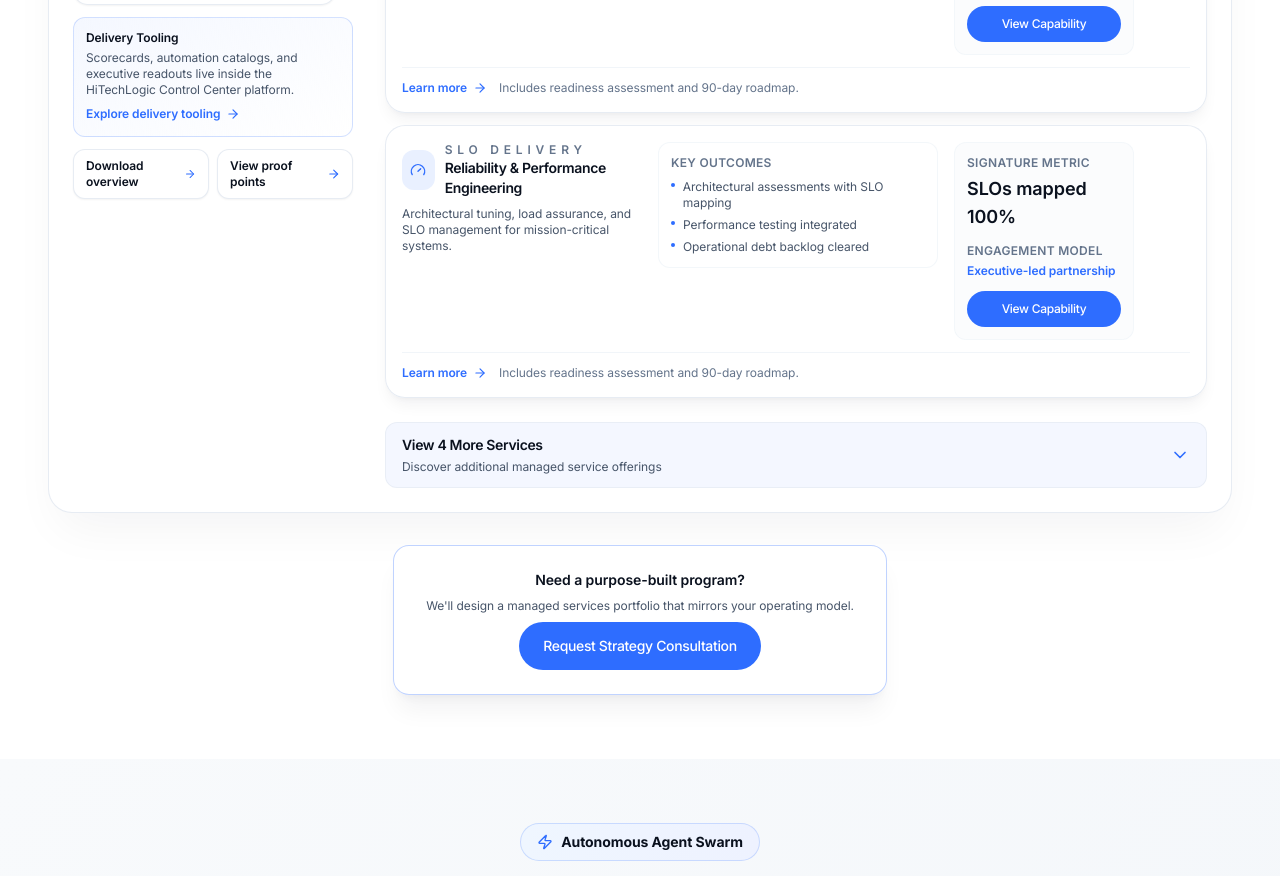
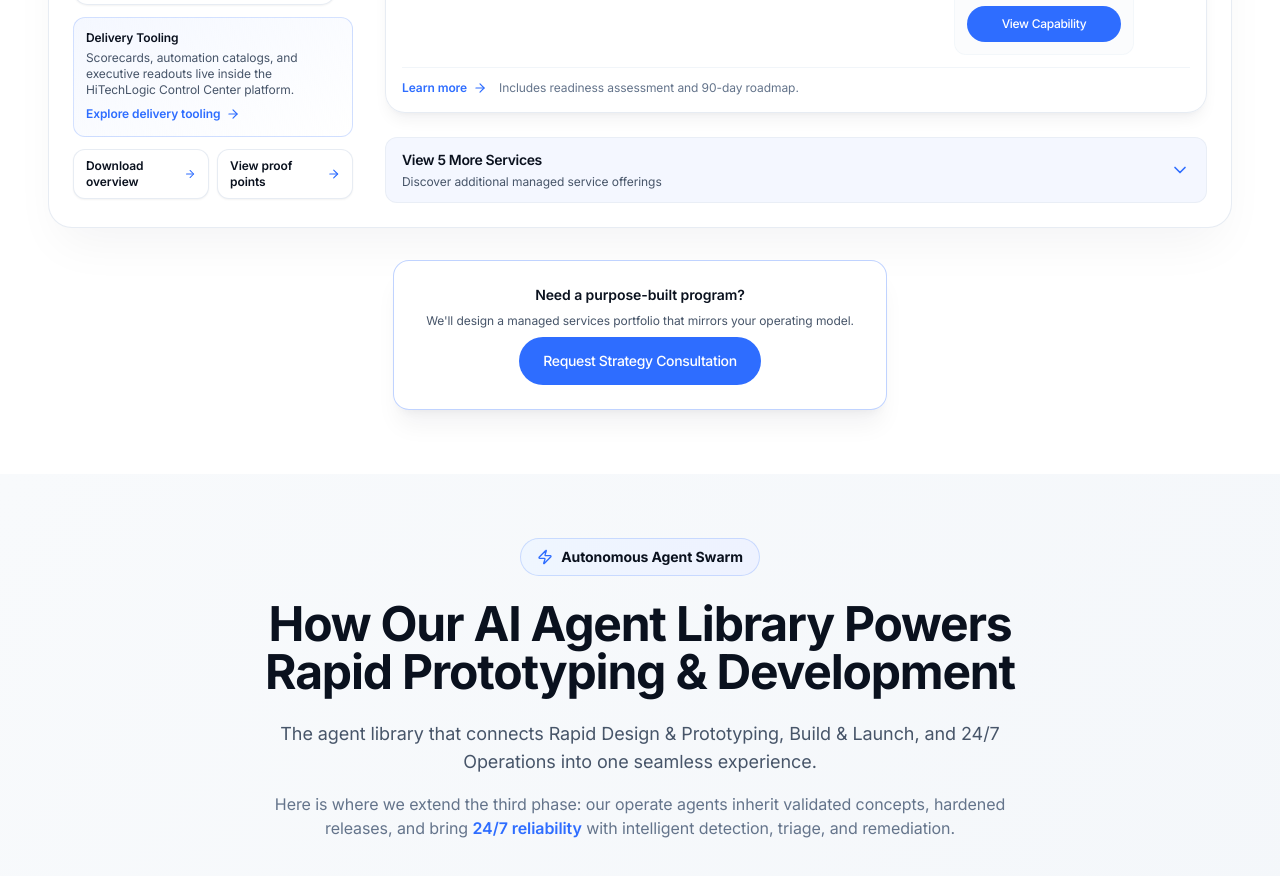
Before and after one commit to turtleneck444/hitechlogic-orbit, a React (Vite) app: page / in a window 1280 px wide. Shown: the part 3240-4116 px from the top of the page. Built offline with nearby package versions, Linux system fonts and the light colour scheme.

Commit message:
Reduced servicio catalog compressed view from 4 to 3 services initially

```diff
--- a/src/components/home/ServiceExplorer.tsx
+++ b/src/components/home/ServiceExplorer.tsx
@@ -201,7 +201,7 @@ const serviceQuickLinks = serviceTracks.map((track) => ({
 
 export function ServiceExplorer() {
   const [catalogExpanded, setCatalogExpanded] = useState(false);
-  const initialServicesToShow = 4;
+  const initialServicesToShow = 3;
 
   return (
     <section className="relative overflow-hidden bg-white py-12 lg:py-16">
```
